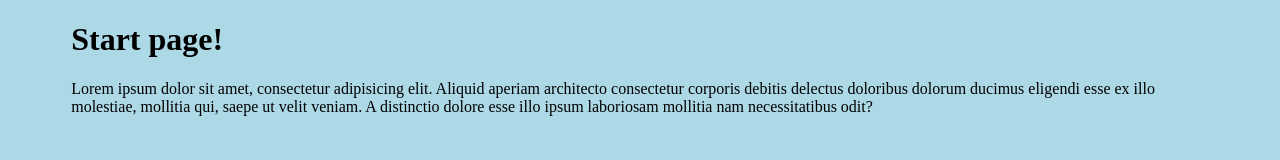
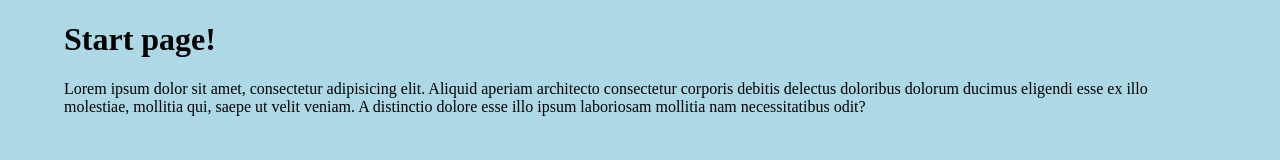
Before and after one commit to AlymAleksey/dt, a website built with webpack: page src/index.html in a window 1280 px wide. Built offline with nearby package versions, Linux system fonts and the light colour scheme.

Commit message:
Added normalize.css

```diff
--- a/package.json
+++ b/package.json
@@ -48,6 +48,7 @@
     "webpack-dev-server": "^3.11.2"
   },
   "dependencies": {
-    "@babel/polyfill": "^7.12.1"
+    "@babel/polyfill": "^7.12.1",
+    "normalize.css": "^8.0.1"
   }
 }
--- a/src/scss/index.scss
+++ b/src/scss/index.scss
@@ -1,3 +1,5 @@
+@import "~normalize.css";
+
 // Default styles, delete after starting work
 body{
   background: lightblue;
```
